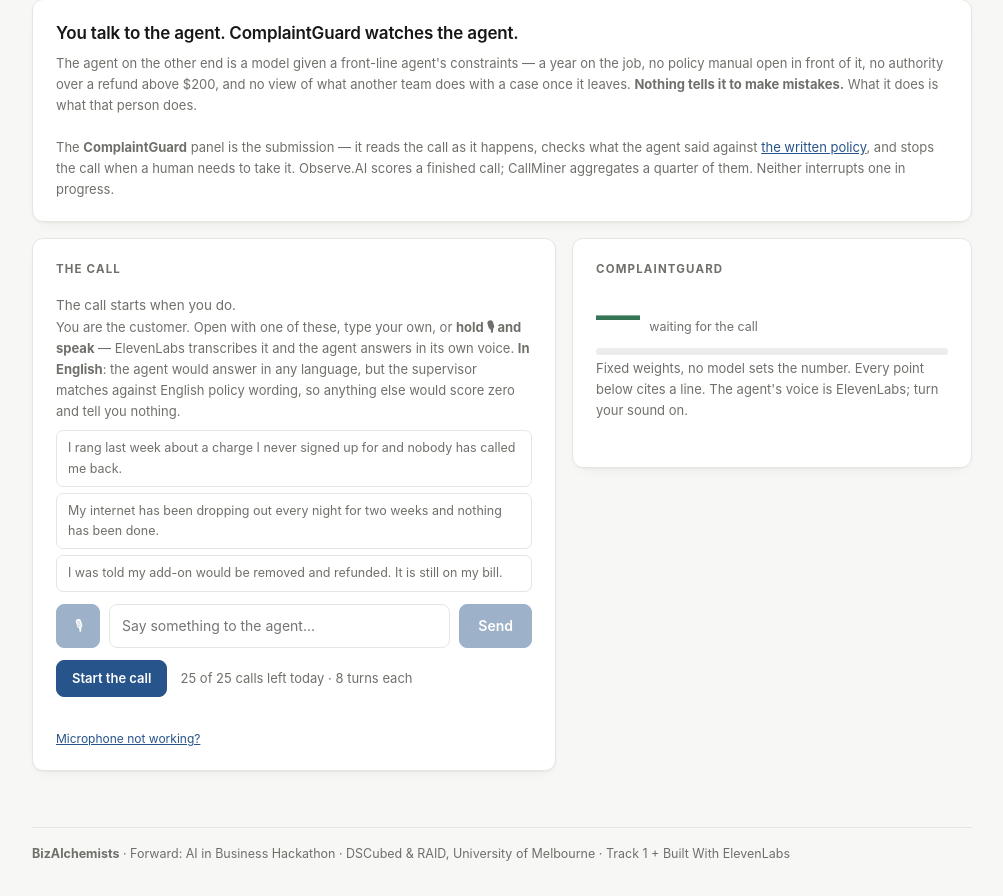
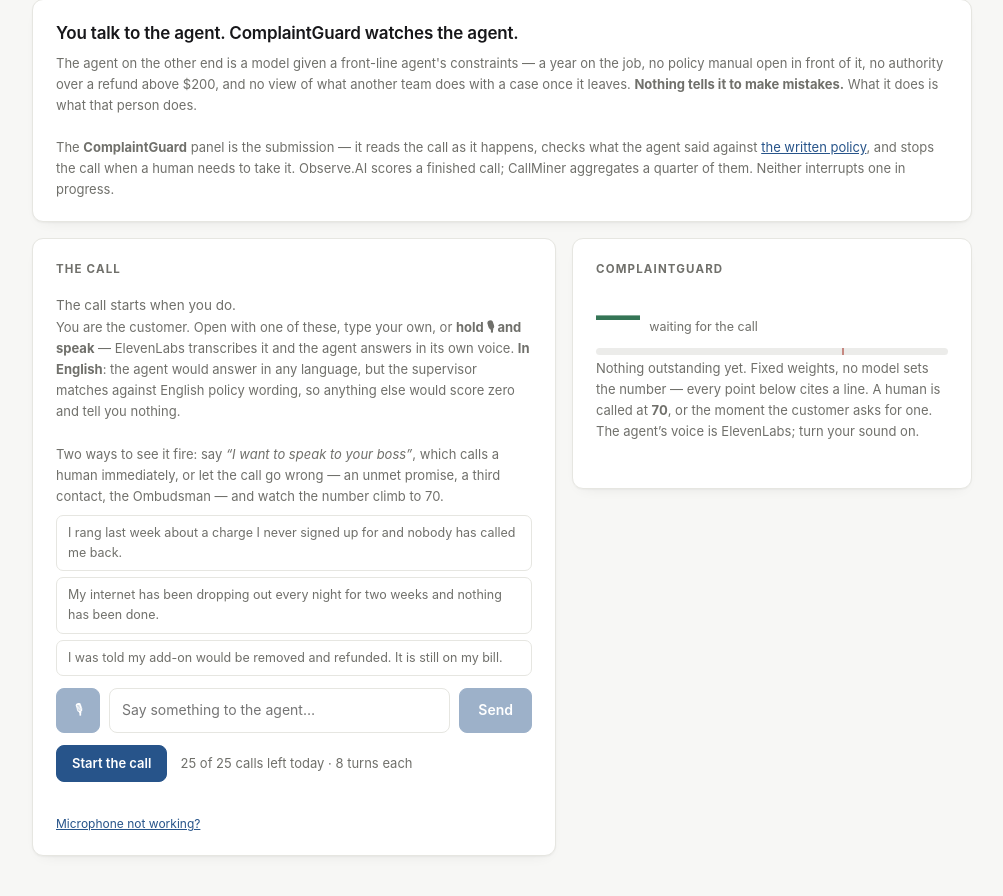
Before and after one commit to linether/ai-in-business-hackathon, a FastAPI app: page /live in a window 1280 px wide. Shown: the part 215-1111 px from the top of the page, without its empty margins (138-1141 px from the left). Before the commit the page ends 1076 px from the top, so only its background shows below. Run offline with FastAPI, Linux system fonts and the light colour scheme.

Commit message:
Call a human when the customer asks for one
Reported from a real call: said plainly that they wanted to speak to the boss,
and nothing happened. Three faults stacked on top of each other.

"boss" was not in the list. Nor was "higher up", "in charge", "someone who
can", or "make a complaint". The list had been written in the vocabulary of an
org chart rather than the vocabulary of an annoyed customer, and missed the most
common phrasing there is. Adding them corrected two silent misses in the prepared
cases too — demo-007's "Is there someone who can just approve it?" and
demo-011's "I want to make a complaint" — both real requests we had been
scoring as nothing. Neither changes an escalation verdict; the evaluation is
still 100% on both decisions.

Then the weight was 10 against a threshold of 70, so even a match could not
matter. That was the deeper mistake. Policy 5.2 is ours and it is unambiguous: a
customer who asks for a supervisor must be given one, and it is not the agent's
call. If it is not the agent's call it is not ours, and a system whose entire
claim is knowing when a human is needed should not demand sixty more points of
evidence after the customer has said the word out loud. Asking now fires the
alarm on its own, in the live room only — rules.py and the twelve cases score
exactly as before.

It fires even when the agent answers well. "I'll see if I can get a team leader"
is not a team leader, and the gap between what is said on a call and what happens
afterwards is the whole failure mode this project exists to catch.

Third, and worst: the panel showed a number with no scale. Say something serious,
watch it read 40, and there was no way to know whether that was close. It now
marks the threshold on the meter, says how many points short it is, and the page
says up front how to see it fire — ask for a boss, or let the call go wrong and
watch it climb.

Co-Authored-By: Claude Opus 5 <noreply@anthropic.com>

```diff
--- a/src/complaintguard/conversation.py
+++ b/src/complaintguard/conversation.py
@@ -343,7 +343,24 @@ def watch(session: Session, llm) -> Dict[str, Any]:
     session.analysis = analysis
 
     point = analysis.earliest_intervention
-    escalate = point is not None or analysis.risk.score >= 70
+
+    # Asking for a human is not a signal to be weighed against other signals. It
+    # is the answer.
+    #
+    # Policy 5.2, which we wrote: "A customer who asks for a supervisor, a manager
+    # or a complaint to be raised must be given one. This is not subject to the
+    # agent's assessment of whether it is warranted." If that is not the agent's
+    # call, it is not ours either — and a system whose entire claim is knowing
+    # when a human is needed should not require ten more points of evidence after
+    # the customer has said the word out loud.
+    #
+    # Note this fires even when the agent said the right thing. "I'll see if I can
+    # get a team leader" is not a team leader; the whole failure mode we exist to
+    # catch is the gap between what was said on a call and what happened after it.
+    asked_for_human = any(
+        sig.kind is SignalKind.ESCALATION_REQUEST for sig in analysis.risk.signals
+    )
+    escalate = point is not None or analysis.risk.score >= 70 or asked_for_human
     if escalate and not session.escalated:
         session.escalated = True
         session.escalated_at_turn = session.turns
@@ -368,7 +385,13 @@ def watch(session: Session, llm) -> Dict[str, Any]:
     # the call over instead of quoting a threshold at the supervisor. The heaviest
     # signal is the honest answer: it is the one that moved the number most.
     if point is None and session.escalated and analysis.risk.signals:
-        top = max(analysis.risk.signals, key=lambda s: s.weight)
+        # A request for a human outranks the heaviest signal: it is why we
+        # stopped the call, so it is what the supervisor should be told.
+        top = next(
+            (sig for sig in analysis.risk.signals if sig.kind is SignalKind.ESCALATION_REQUEST),
+            None,
+        ) if asked_for_human else None
+        top = top or max(analysis.risk.signals, key=lambda s: s.weight)
         fallback = {
             "what": _WHAT_TO_DO.get(
                 top.kind.value,
@@ -391,6 +414,8 @@ def watch(session: Session, llm) -> Dict[str, Any]:
         "signals": signals,
         "escalate": session.escalated,
         "escalated_at_turn": session.escalated_at_turn,
+        "threshold": 70,
+        "asked_for_human": asked_for_human,
         "turn": session.turns,
         "telemetry": {
             "llm_calls": analysis.telemetry.llm_calls,
@@ -430,8 +455,10 @@ _WHAT_TO_DO = {
     "service_loss": "Take the call. The customer is paying for a service they cannot currently use.",
     "contradictory_answer": "Take the call. This customer has been told two different things and is "
                             "being asked to prove which.",
-    "escalation_request": "Take the call. The customer asked for a team leader, which is not a "
-                          "request the agent gets to assess.",
+    "escalation_request": "Take the call now \u2014 they asked for you by name. Policy 5.2: a "
+                          "customer who asks for a supervisor must be given one, and that is not "
+                          "the agent\u2019s call to make. Saying one will be found is not the same "
+                          "as one arriving.",
 }
 
 
--- a/src/complaintguard/templates/live.html
+++ b/src/complaintguard/templates/live.html
@@ -47,7 +47,10 @@
   .meter .n.high { color:var(--high) } .meter .n.medium { color:var(--med) } .meter .n.low { color:var(--low) }
   .meter .lbl { font-size:12.5px; color:var(--muted) }
   .track { height:7px; background:#ececea; border-radius:4px; overflow:hidden; margin:11px 0 3px }
+  .track { position:relative }
   .track > i { display:block; height:100%; width:0; background:var(--low); transition:width .5s ease, background .3s }
+  .track > .mark { position:absolute; top:-3px; left:70%; width:2px; height:13px;
+                   background:var(--high); opacity:.55; border-radius:1px }
   .track.medium > i { background:var(--med) } .track.high > i { background:var(--high) }
 
   .find { border-top:1px solid var(--line); padding:10px 0; font-size:13px }
@@ -130,7 +133,11 @@
         agent answers in its own voice.
         <strong>In English</strong>: the agent would answer in any language, but the supervisor
         matches against English policy wording, so anything else would score zero and tell you
-        nothing.</div>
+        nothing.
+        <br><br>
+        Two ways to see it fire: say <em>&ldquo;I want to speak to your boss&rdquo;</em>, which calls a
+        human immediately, or let the call go wrong &mdash; an unmet promise, a third contact, the
+        Ombudsman &mdash; and watch the number climb to 70.</div>
       {% for o in openers %}<button class="opener" data-o="{{ o }}">{{ o }}</button>{% endfor %}
     </div>
 
@@ -160,10 +167,12 @@
       <span class="n low" id="score">—</span>
       <span class="lbl" id="band">waiting for the call</span>
     </div>
-    <div class="track low" id="track"><i></i></div>
+    <div class="track low" id="track"><i></i><b class="mark" title="a human is called at 70"></b></div>
     <div class="small muted" style="margin-bottom:6px">
-      Fixed weights, no model sets the number. Every point below cites a line.
-      <span class="muted">The agent's voice is ElevenLabs; turn your sound on.</span>
+      <span id="gap">Nothing outstanding yet.</span>
+      Fixed weights, no model sets the number &mdash; every point below cites a line.
+      A human is called at <strong>70</strong>, or the moment the customer asks for one.
+      <span class="muted">The agent&rsquo;s voice is ElevenLabs; turn your sound on.</span>
     </div>
     <div id="finds"></div>
     <div class="status" id="watch-status"></div>
@@ -556,6 +565,16 @@
     track.className = 'track ' + r.band;
     track.querySelector('i').style.width = r.score + '%';
 
+    var gap = document.getElementById('gap');
+    if (r.escalate) {
+      gap.innerHTML = '<strong>A human has been called.</strong>';
+    } else if (r.signals.length) {
+      var short = (r.threshold || 70) - r.score;
+      gap.innerHTML = '<strong>' + short + ' more points</strong> would call a human.';
+    } else {
+      gap.textContent = 'Nothing outstanding yet.';
+    }
+
     finds.innerHTML = '';
     r.signals.forEach(function (s) {
       var d = document.createElement('div');
@@ -585,7 +604,11 @@
     if (r.escalate) {
       var p = r.intervention;
       document.getElementById('alarm-what').textContent = p ? p.what :
-        'The call crossed the escalation threshold at turn ' + r.escalated_at_turn + '.';
+        'The call crossed the threshold at turn ' + r.escalated_at_turn + '.';
+      var head = alarm.querySelector('h2');
+      head.textContent = r.asked_for_human
+        ? 'The customer asked for a human'
+        : 'A human needs to take this call';
       document.getElementById('alarm-why').textContent = p ? p.why :
         'The findings below are what took it there.';
       var box = document.getElementById('alarm-quotes'); box.innerHTML = '';
```
Also changed, not shown: src/complaintguard/pipeline/rules.py (+9 -1 lines), tests/test_conversation.py (+69 -0 lines).
